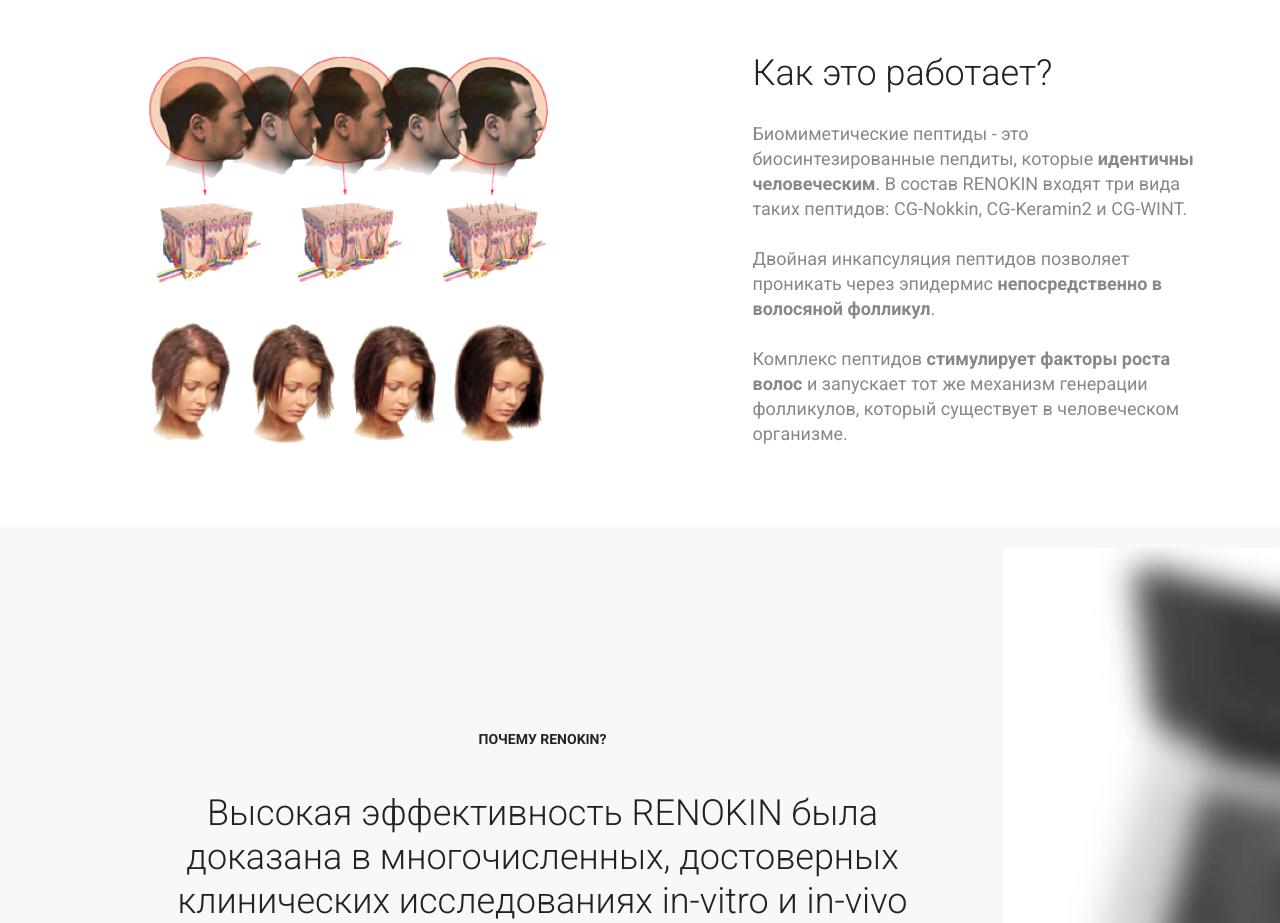
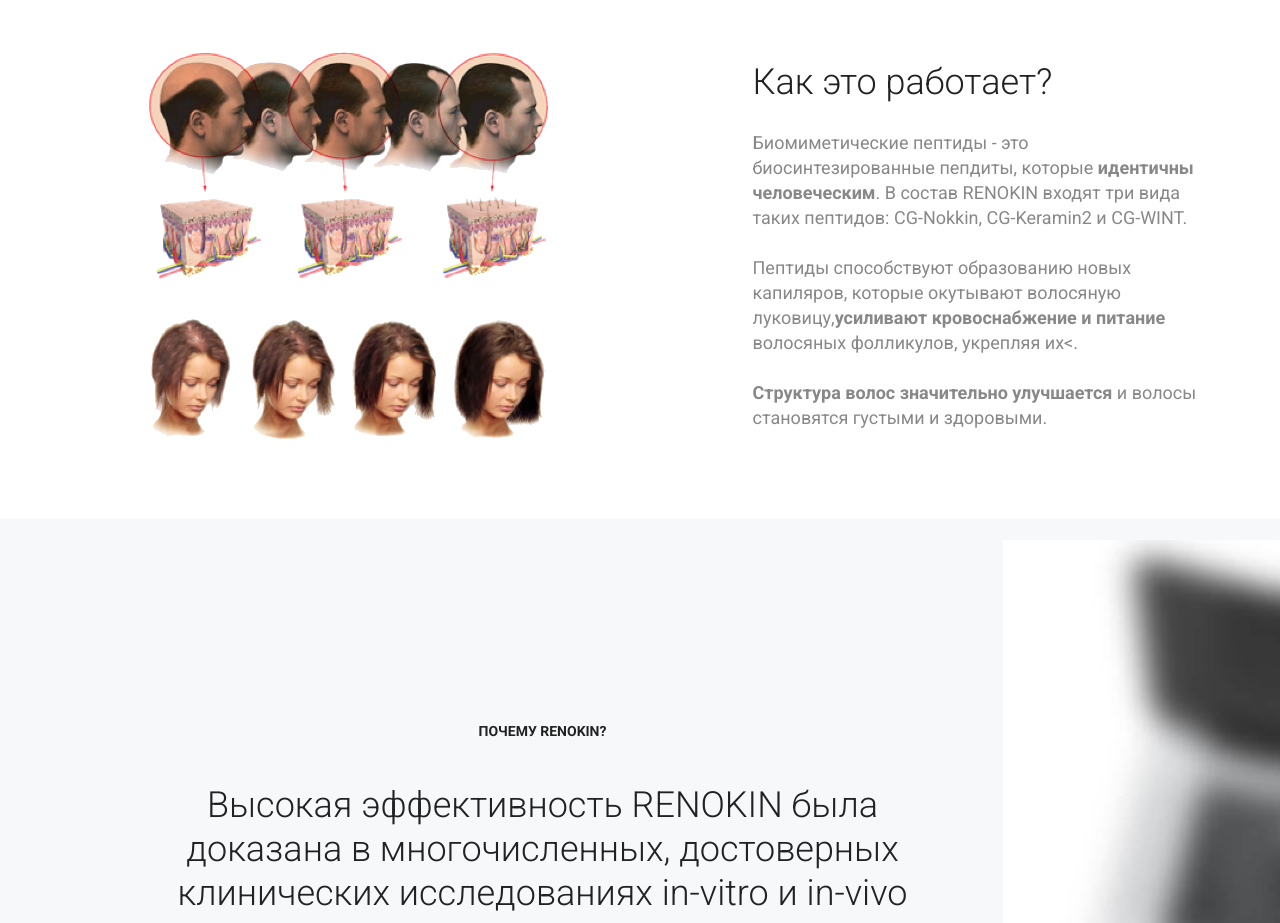
Before and after one commit to EvAlex/evalex.github.io, a plain HTML site: page renokin-landing/index.html in a window 1280 px wide. Shown: the part 2480-3403 px from the top of the page. Drawn offline with nearby package versions, Linux system fonts and the light colour scheme.

Commit message:
Update index.html

```diff
--- a/renokin-landing/index.html
+++ b/renokin-landing/index.html
@@ -150,7 +150,7 @@
 
 						<div class="col-sm-6 col-md-offset-1 feature col-md-5">
 							<h4>Как это работает?</h4>
-							<p><font size="4"> Биомиметические пептиды - это биосинтезированные пепдиты, которые <b>идентичны человеческим</b>. В состав RENOKIN входят три вида таких пептидов: CG-Nokkin, CG-Keramin2 и CG-WINT.<br><br>Двойная инкапсуляция пептидов позволяет проникать через эпидермис <b>непосредственно в волосяной фолликул</b>.<br><br>Комплекс пептидов <b>стимулирует факторы роста волос</b> и запускает тот же механизм генерации фолликулов, который существует в человеческом организме.</font></p>
+							<p><font size="4"> Биомиметические пептиды - это биосинтезированные пепдиты, которые <b>идентичны человеческим</b>. В состав RENOKIN входят три вида таких пептидов: CG-Nokkin, CG-Keramin2 и CG-WINT.<br><br>Пептиды способствуют образованию новых капиляров, которые окутывают волосяную луковицу,<b>усиливают кровоснабжение и питание</b> волосяных фолликулов, укрепляя их<.<br><br><b>Структура волос значительно улучшается</b> и волосы становятся густыми и здоровыми.</font></p>
 						</div>
 					</div>
 				</div>
```
